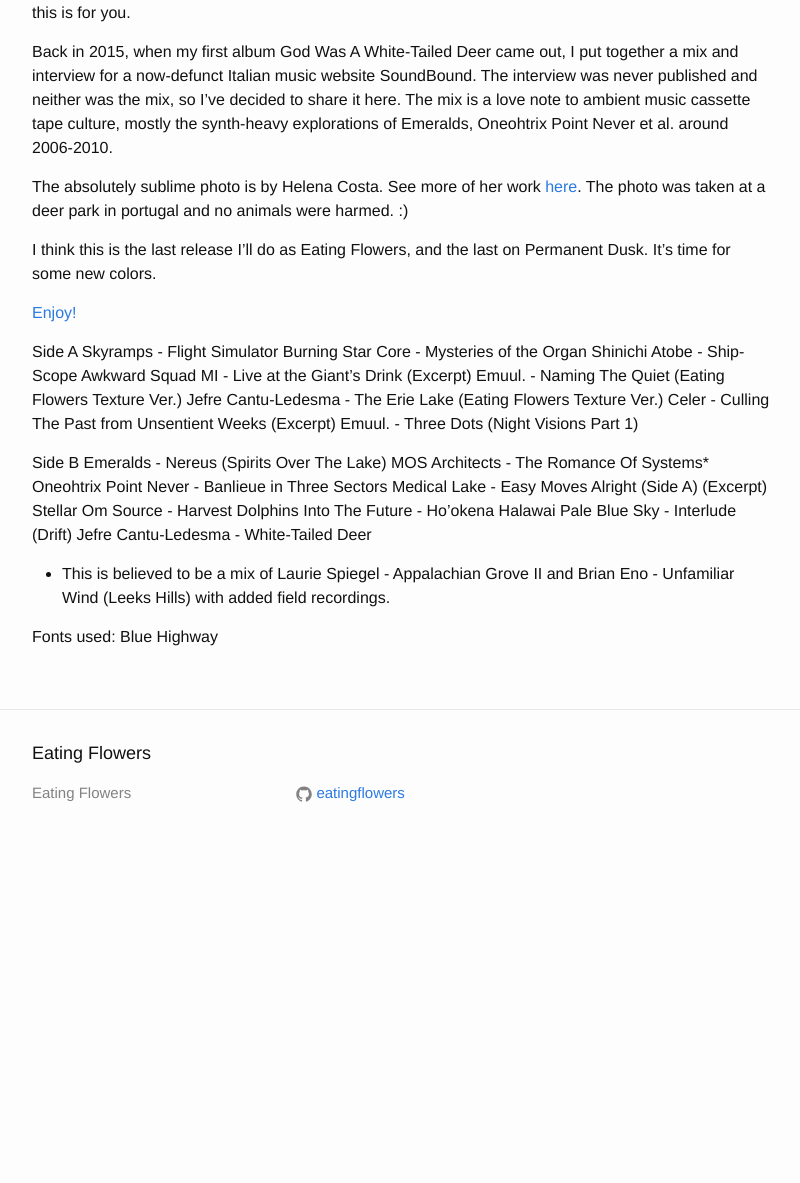
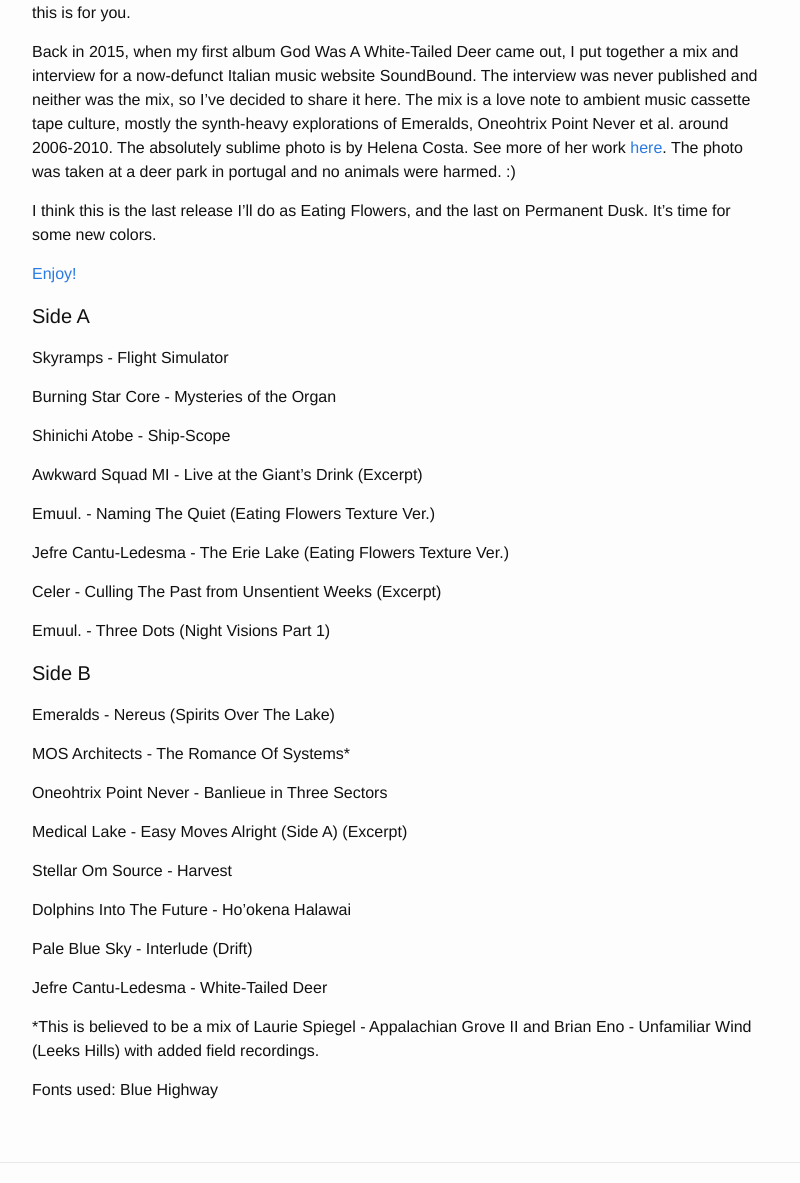
Before and after one commit to eatingflowers/eatingflowers.github.io, a Jekyll site: the page built from _posts/2024-01-05-what-one-does-to-another.md, in a window 1280 px wide and 1400 px high, scrolled down 360 px. Shown: the part 217-1400 px from the top of the window, without its empty margins (238-1038 px from the left). Built offline with Jekyll 4.4.1, drawn with Linux system fonts in a browser that asks for light colours; before the commit the page ends 1442 px from its top, so only the background shows below that.

Commit message:
rearranging

```diff
--- a/_posts/2024-01-05-what-one-does-to-another.md
+++ b/_posts/2024-01-05-what-one-does-to-another.md
@@ -10,35 +10,49 @@ Eating Flowers - What One Does To Another (DUSK004)
 
 The pale dusky purple in the northeastern sky at twilight, the shadow of the earth itself against the sky — this is for you.
 
-Back in 2015, when my first album God Was A White-Tailed Deer came out, I put together a mix and interview for a now-defunct Italian music website SoundBound.  The interview was never published and neither was the mix, so I've decided to share it here.  The mix is a love note to ambient music cassette tape culture, mostly the synth-heavy explorations of Emeralds, Oneohtrix Point Never et al. around 2006-2010.
-
-The absolutely sublime photo is by Helena Costa. See more of her work [here](https://www.instagram.com/helenacosta.g/).  The photo was taken at a deer park in portugal and no animals were harmed. :)
+Back in 2015, when my first album God Was A White-Tailed Deer came out, I put together a mix and interview for a now-defunct Italian music website SoundBound.  The interview was never published and neither was the mix, so I've decided to share it here.  The mix is a love note to ambient music cassette tape culture, mostly the synth-heavy explorations of Emeralds, Oneohtrix Point Never et al. around 2006-2010.  The absolutely sublime photo is by Helena Costa. See more of her work [here](https://www.instagram.com/helenacosta.g/).  The photo was taken at a deer park in portugal and no animals were harmed. :)
 
 I think this is the last release I'll do as Eating Flowers, and the last on Permanent Dusk.  It's time for some new colors.
 
 [Enjoy!](https://drive.google.com/drive/folders/1s3mHVEv__NtVA6V4-7cVR4r_QSkRQoEh?usp=drive_link)
 
 
-Side A
+#### Side A
+
 Skyramps - Flight Simulator
+
 Burning Star Core - Mysteries of the Organ
+
 Shinichi Atobe - Ship-Scope
+
 Awkward Squad MI - Live at the Giant’s Drink (Excerpt)
+
 Emuul. - Naming The Quiet (Eating Flowers Texture Ver.)
+
 Jefre Cantu-Ledesma - The Erie Lake (Eating Flowers Texture Ver.)
+
 Celer - Culling The Past from Unsentient Weeks (Excerpt)
+
 Emuul. - Three Dots (Night Visions Part 1)
 
-Side B
+#### Side B
+
 Emeralds - Nereus (Spirits Over The Lake)
+
 MOS Architects - The Romance Of Systems*
+
 Oneohtrix Point Never - Banlieue in Three Sectors
+
 Medical Lake - Easy Moves Alright (Side A) (Excerpt)
+
 Stellar Om Source - Harvest
+
 Dolphins Into The Future - Ho’okena Halawai
+
 Pale Blue Sky - Interlude (Drift)
+
 Jefre Cantu-Ledesma - White-Tailed Deer
 
-* This is believed to be a mix of Laurie Spiegel - Appalachian Grove II and Brian Eno - Unfamiliar Wind (Leeks Hills) with added field recordings.
+\*This is believed to be a mix of Laurie Spiegel - Appalachian Grove II and Brian Eno - Unfamiliar Wind (Leeks Hills) with added field recordings.
 
 Fonts used: Blue Highway
```
